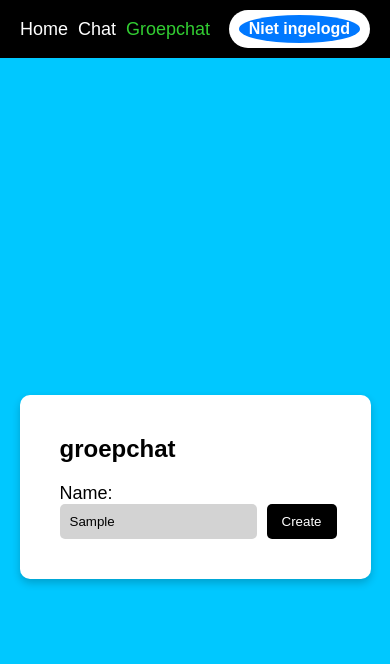
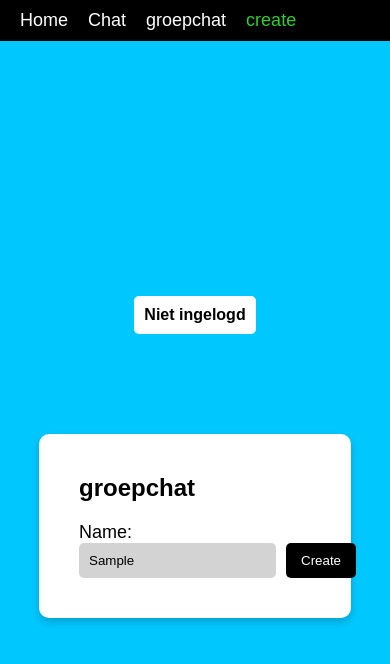
Before and after one commit to mrbillerkilla/mechatmk2, a website: page view/groupCreate.html in a window 390 px wide. Both pictures are taken after typing "Sample" into the empty fields and a click on the button "Create". Drawn offline with Linux system fonts and the light colour scheme; no server answers.

Commit message:
comments en documentatie komt soon

```diff
--- a/controllers/blogControllers.js
+++ b/controllers/blogControllers.js
@@ -1,3 +1,4 @@
+// models importeren voor de blogs
 const { insertBlog,
         fetchBlogs } = require('../models/blogModel');
 
--- a/db.js
+++ b/db.js
@@ -1,6 +1,8 @@
+// dotenv config
 require('dotenv').config();
+// mysql2 importeren
 const mysql = require('mysql2');
-
+// pool connectie maken
 const pool = mysql.createPool({
     host: process.env.DB_HOST,
     user: process.env.DB_USER,
@@ -8,6 +10,7 @@ const pool = mysql.createPool({
     database: process.env.DB_NAME,
 });
 
+// exporteer pool zodat deze in andere bestanden gebruikt kan worden
 module.exports = pool;
 
 // Controleer databaseverbinding
--- a/view/groupCreate.html
+++ b/view/groupCreate.html
@@ -44,20 +44,6 @@
         .nav-links a.active {
             color: limegreen;
         }
-        .profile {
-            background-color: white;
-            padding: 5px 10px;
-            border-radius: 50px;
-            display: flex;
-            align-items: center;
-        }
-        .profile span {
-            background-color: #0078FF;
-            color: white;
-            border-radius: 50%;
-            padding: 5px 10px;
-            font-weight: bold;
-        }
         .container {
             background-color: white;
             padding: 40px;
@@ -67,6 +53,14 @@
             text-align: left;
             margin-top: 80px;
             box-shadow: 0px 4px 8px rgba(0, 0, 0, 0.2);
+        }
+        .user-info {
+            margin: 20px;
+            padding: 10px;
+            background-color: white;
+            border-radius: 5px;
+            text-align: center;
+            font-weight: bold;
         }
         h2 {
             margin-bottom: 20px;
@@ -97,27 +91,20 @@
             cursor: pointer;
             margin-left: 10px;
         }
-        @media (max-width: 600px) {
-            .container {
-                width: 90%;
-            }
-            .nav-links {
-                gap: 10px;
-            }
-        }
     </style>
 </head>
 <body>
     <div class="navbar">
         <div class="nav-links">
-            <a href="#">Home</a>
-            <a href="#">Chat</a>
-            <a href="#" class="active">Groepchat</a>
-        </div>
-        <div class="profile">
-            <span>Loading...</span>
+            <a href="home.html">Home</a>
+            <a href="private_chat.html">Chat</a>
+            <a href="group_chat.html">groepchat</a>
+            <a href="group_chat.html" class="active">create</a>
         </div>
     </div>
+
+    <div class="user-info">Loading user info...</div>
+
     <div class="container">
         <h2><strong>groepchat </strong></h2>
         <label for="group-name">Name:</label>
@@ -129,32 +116,31 @@
 </body>
 <script>
     document.addEventListener('DOMContentLoaded', async () => {
-        const createButton = document.getElementById('create-button');
-        const groupNameInput = document.getElementById('group-name');
-        const userInfoDiv = document.querySelector('.profile span'); // Waar de gebruikersinfo wordt getoond
+        const userInfoDiv = document.querySelector('.user-info');
 
-        let userId = null;
-        let username = "Gast"; // Standaard als er geen user-info is
-
-        // Haal de ingelogde gebruiker op
         try {
             const userResponse = await fetch('/user-info');
             if (!userResponse.ok) throw new Error(`HTTP error! status: ${userResponse.status}`);
 
             const user = await userResponse.json();
-            userId = user.userId; // Haal de user ID op
-            username = user.username;
+            window.currentUserId = user.userId;
+            window.currentUsername = user.username;
 
-            // Toon de gebruikersnaam en ID in de navbar
-            userInfoDiv.textContent = `ID: ${userId}, ${username}`;
+            if (userInfoDiv) {
+                userInfoDiv.textContent = `ID: ${user.userId}, ${user.username}`;
+            }
         } catch (err) {
             console.error('Fout bij ophalen van gebruikersinformatie:', err);
-            userInfoDiv.textContent = "Niet ingelogd";
+            if (userInfoDiv) {
+                userInfoDiv.textContent = "Niet ingelogd";
+            }
         }
 
-        // Voeg event listener toe aan de knop
+        // Event listener voor het maken van een groep
+        const createButton = document.getElementById('create-button');
         createButton.addEventListener('click', async () => {
-            const groupName = groupNameInput.value.trim(); // Haal de naam van de groep op
+            const groupNameInput = document.getElementById('group-name');
+            const groupName = groupNameInput.value.trim();
             if (!groupName) {
                 alert('Voer een groepsnaam in!');
                 return;
@@ -166,7 +152,10 @@
                     headers: {
                         'Content-Type': 'application/json'
                     },
-                    body: JSON.stringify({ group_name: groupName }) // Verstuur de groepsnaam naar de backend
+                    body: JSON.stringify({
+                        group_name: groupName,
+                        created_by: window.currentUserId
+                    })
                 });
 
                 if (!response.ok) {
@@ -175,8 +164,6 @@
 
                 const data = await response.json();
                 alert(`Groep '${groupName}' succesvol aangemaakt!`);
-
-                // Redirect naar groepschatpagina
                 window.location.href = `/group_chat.html?group_id=${data.group_id}`;
             } catch (err) {
                 console.error('Fout bij het aanmaken van de groep:', err);
```
Also changed, not shown: app.js (+27 -6 lines), controllers/userControllers.js (+0 -11 lines), models/blogModel.js (+9 -1 lines), sockets/socket.js (+7 -2 lines), view/group_chat.html (+1 -1 lines).
